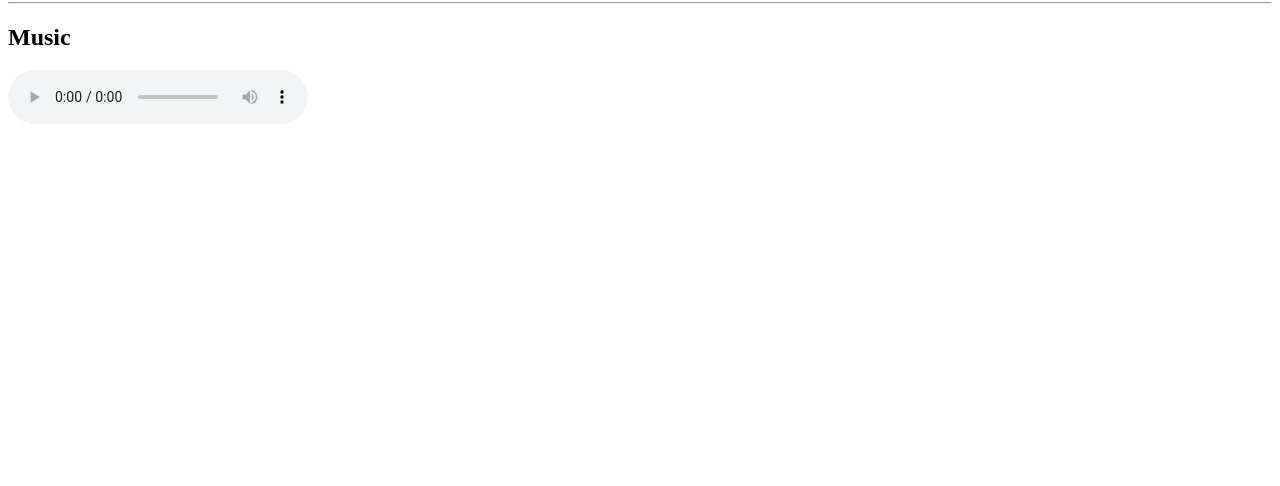
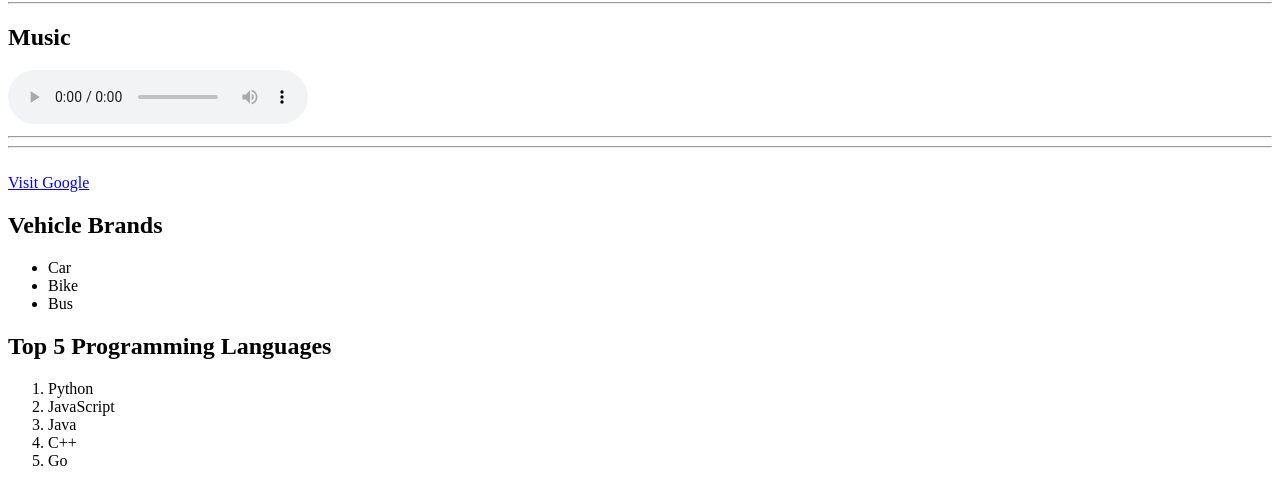
Before and after one commit to Shakya-dspm/HTML_Tags, a plain HTML site: page index.html in a window 1280 px wide. Shown: the part 4823-5309 px from the top of the page. Before the commit the page ends 4959 px from the top, so only its background shows below. Drawn offline with Linux system fonts and the light colour scheme.

Commit message:
Add href and ul/ol

```diff
--- a/index.html
+++ b/index.html
@@ -138,6 +138,27 @@
     Your browser does not support the audio element.
 </audio>
 
+<hr><hr>
+<br>
+<a href="https://www.google.com">Visit Google</a>
+
+
+<!--List-->
+<h2>Vehicle Brands</h2>
+<ul>
+    <li>Car</li>
+    <li>Bike</li>
+    <li>Bus</li>
+</ul>
+
+<h2>Top 5 Programming Languages</h2>
+<ol>
+    <li>Python</li>
+    <li>JavaScript</li>
+    <li>Java</li>
+    <li>C++</li>
+    <li>Go</li>
+</ol>
 
 </body>
 </html>
```
